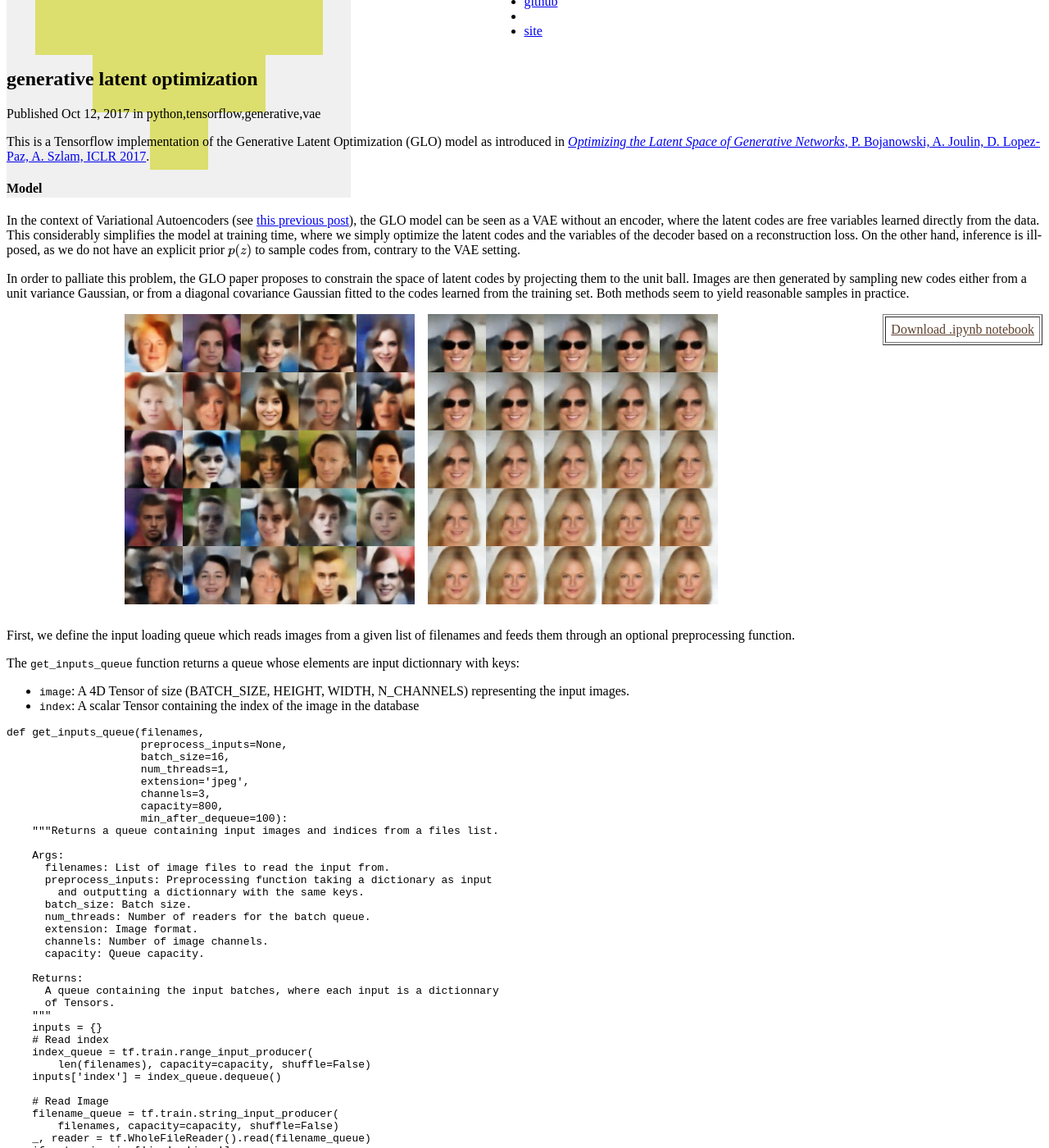
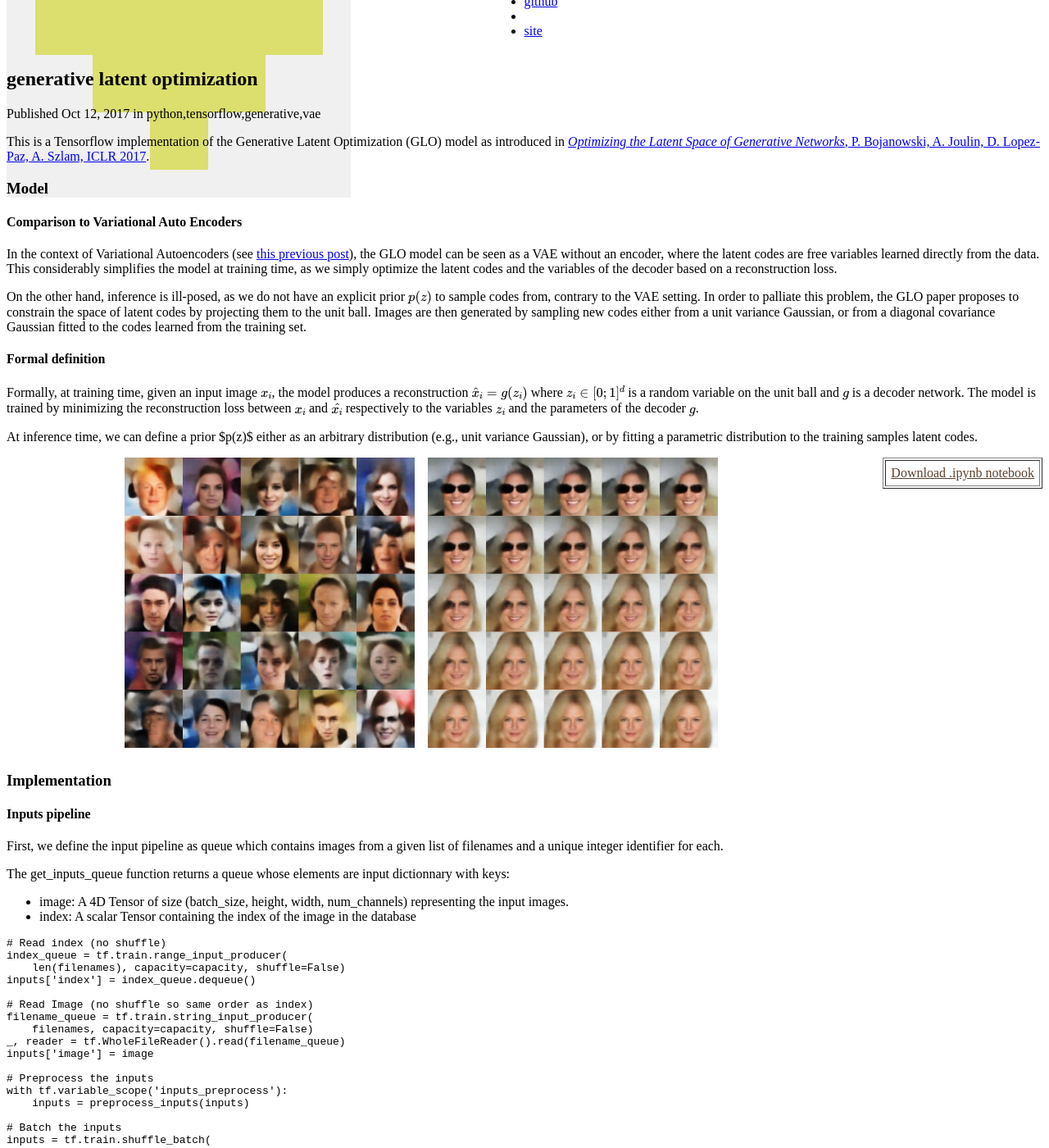
Before and after one commit to ameroyer/ameroyer.github.io, a Jekyll site: the page built from _posts/2017-10-12-glo.markdown, in a window 1280 px wide and 1400 px high, scrolled down 287 px. Shown: the whole window at 82% size. Built offline with Jekyll 4.4.1, drawn with Linux system fonts in a browser that asks for light colours; formulas are drawn with MathJax 3; some of the changed text lies outside the part shown.

Commit message:
updating glo post

````diff
--- a/_posts/2017-10-12-glo.markdown
+++ b/_posts/2017-10-12-glo.markdown
@@ -9,13 +9,19 @@ thumb: /images/thumbs/glo.jpg
 This is a Tensorflow implementation of the Generative Latent Optimization (GLO) model as introduced in <a href="https://arxiv.org/abs/1707.05776" target="_blank"><i>Optimizing the Latent Space of Generative Networks</i>, P. Bojanowski, A. Joulin, D. Lopez-Paz, A. Szlam, ICLR 2017</a>.
 
 
-#### Model
+### <i class="fa fa-edit"></i> Model
 
+#### Comparison to Variational Auto Encoders
 In the context of Variational Autoencoders (see <a href="/python,/tensorflow,/generative,/vae/2017/10/01/vae.html" target="_blank">this previous post</a>), the GLO model can be seen as a VAE without an encoder, where the latent codes are free variables learned directly from the data.
-This considerably simplifies the model at training time, where we simply optimize the latent codes and the variables of the decoder based on a reconstruction loss. On the other hand, inference is ill-posed, as we do not have an explicit prior $$p(z)$$ to sample codes from, contrary to the VAE setting.
+This considerably simplifies the model at training time, as we simply optimize the latent codes and the variables of the decoder based on a reconstruction loss.
 
-In order to palliate this problem, the GLO paper proposes to constrain the space of latent codes by projecting them to the unit ball. Images are then generated by sampling new codes either from a unit variance Gaussian, or from a diagonal covariance Gaussian fitted to the codes learned from the training set. Both methods seem to yield reasonable samples in practice.
+On the other hand, inference is ill-posed, as we do not have an explicit prior $$p(z)$$ to sample codes from, contrary to the VAE setting. In order to palliate this problem, the GLO paper proposes to constrain the space of latent codes by projecting them to the unit ball. Images are then generated by sampling new codes either from a unit variance Gaussian, or from a diagonal covariance Gaussian fitted to the codes learned from the training set.
 
+#### Formal definition
+Formally, at training time, given an input image $$x_i$$, the model produces a reconstruction $$\hat{x}_i = g(z_i)$$ where $$z_i \in [0; 1]^d$$ is a random variable on the unit ball and $$g$$ is a decoder network.
+The model is trained by minimizing the reconstruction loss between $$x_i$$ and $$\hat{x_i}$$ respectively to the variables $$z_i$$ and the parameters of the decoder $$g$$.
+
+At inference time, we can define a prior $p(z)$ either as an arbitrary distribution (e.g., unit variance Gaussian), or by fitting a parametric distribution to the training samples latent codes.
 
 <div style="width:20%; float:right">
 <table border="1" cellpadding="6" align="right">
@@ -29,168 +35,107 @@ In order to palliate this problem, the GLO paper proposes to constrain the space
 <img src='/notebooks/2017_10_12_GLO/interpolated_grid_960001.jpg' style="width:35%">
 </div>
 
+### <i class="fa fa-wrench"></i> Implementation
 
-First, we define the input loading queue which reads images from a given list of filenames and feeds them through an optional preprocessing function.
+#### Inputs pipeline
 
-The `get_inputs_queue` function returns a queue whose elements are input dictionnary with keys:
+First, we define the input pipeline as queue which contains images from a given list of filenames and a unique integer identifier for each.
 
-  * `image`: A 4D Tensor of size (BATCH_SIZE, HEIGHT, WIDTH, N_CHANNELS) representing the input images.
-  * `index`: A scalar Tensor containing the index of the image in the database
+The <span class="inline-code">get_inputs_queue</span> function returns a queue whose elements are input dictionnary with keys:
+
+  * <span class="inline-code">image</span>: A 4D Tensor of size <span class="inline-code">(batch_size, height, width, num_channels)</span> representing the input images.
+  * <span class="inline-code">index</span>: A scalar Tensor containing the index of the image in the database
 
 
 ```python
-def get_inputs_queue(filenames,
-                     preprocess_inputs=None,
-                     batch_size=16,
-                     num_threads=1,
-                     extension='jpeg',
-                     channels=3,
-                     capacity=800,
-                     min_after_dequeue=100):
-    """Returns a queue containing input images and indices from a files list.
+# Read index (no shuffle)
+index_queue = tf.train.range_input_producer(
+    len(filenames), capacity=capacity, shuffle=False)
+inputs['index'] = index_queue.dequeue()
 
-    Args:
-      filenames: List of image files to read the input from.
-      preprocess_inputs: Preprocessing function taking a dictionary as input
-        and outputting a dictionnary with the same keys.
-      batch_size: Batch size.
-      num_threads: Number of readers for the batch queue.
-      extension: Image format.
-      channels: Number of image channels.
-      capacity: Queue capacity.
+# Read Image (no shuffle so same order as index)
+filename_queue = tf.train.string_input_producer(
+    filenames, capacity=capacity, shuffle=False)
+_, reader = tf.WholeFileReader().read(filename_queue)
+inputs['image'] = image
 
-    Returns:
-      A queue containing the input batches, where each input is a dictionnary
-      of Tensors.
-    """
-    inputs = {}
-    # Read index
-    index_queue = tf.train.range_input_producer(
-        len(filenames), capacity=capacity, shuffle=False)
-    inputs['index'] = index_queue.dequeue()
+# Preprocess the inputs
+with tf.variable_scope('inputs_preprocess'):
+    inputs = preprocess_inputs(inputs)
 
-    # Read Image
-    filename_queue = tf.train.string_input_producer(
-        filenames, capacity=capacity, shuffle=False)
-    _, reader = tf.WholeFileReader().read(filename_queue)
-    if extension in ['jpg', 'jpeg']:
-        image = tf.image.decode_jpeg(reader, channels=channels, name='decoder')
-    else:
-        print('%s unimplemented' % extension)
-    inputs['image'] = image
-
-    # Preprocess the inputs
-    if preprocess_inputs is not None:
-        with tf.variable_scope('inputs_preprocess'):
-            inputs = preprocess_inputs(inputs)
-
-    # Batch the inputs
-    inputs = tf.train.shuffle_batch(inputs, batch_size, capacity,
-                                    min_after_dequeue,
-                                    num_threads=num_threads,
-                                    name='inputs_batches_queue')
-    return inputs
+# Batch the inputs
+inputs = tf.train.shuffle_batch(
+   inputs, batch_size, capacity, min_after_dequeue)
 ```
 
-#### Encoder
 
-As mentionned, there is no encoder in GLO. We directly learn the code $$z(x)$$ as a free variable for each input training image $$x$$, without imposing a parametric form of the latent code distribution. This implies that the number of variables grows linearly with the number of data samples.  Additionally, the code space is constrained by projecting each code to the unit ball before feeding them to the decoder.
+#### Architecture
 
-The loss function reduces to a simple reconstruction loss term between the input and reconstructed images (here we use a simple mean squared error).
+As mentionned, there is no encoder in GLO. We directly learn the code $$z(x)$$ as a free variable for each input training image $$x$$, without imposing a parametric form of the latent code distribution. In particular, this implies that the number of variables grows linearly with the number of data samples.
 
-#### Decoder
+Additionally, the code space is constrained by projecting each code to the unit ball before feeding them to the decoder.
 
-  * *Inputs*: (batch **x** num_latent_dims)
-  * 1 deconvolution upscale the input to (batch **x** 4 **x** 4 **x** c)
+
+```python
+def project(z):
+   return z / tf.sqrt(tf.reduce_sum(z ** 2, axis=1, keep_dims=True))
+```
+
+
+For the decoder, I used a simple convolutional architecture with ReLU activations and batch normalization layers.
+
+
+  * *Inputs*:  <span class="inline-code">(batch,  num_latent_dims)</span>
+  * 1 deconvolution upscale the input to  <span class="inline-code">(batch, 4, 4, c)</span>
   * 5 deconvolutional blocks
     * transpose convolution, stride 2, kernel size 3
     * ReLU activation and Batch normalization
-  * *Outputs*: (batch **x** 128 **x** 128 **x** 3)
+  * *Outputs*:  <span class="inline-code">(batch, 128, 128, 3)</span>
 
 
 ```python
-def project(z, as_numpy=False):
-    """Project the input vector to the unit ball."""
-    if as_numpy:
-        return z / np.sqrt(np.sum(z ** 2, axis=1))[:, np.newaxis]
-    else:
-        return z / tf.sqrt(tf.reduce_sum(z ** 2, axis=1, keep_dims=True))
+with tf.variable_scope('decoder', reuse=reuse):
+   with slim.arg_scope([slim.conv2d_transpose], stride=2,
+                        weights_initializer=weights_initializer,
+                        activation_fn=activation_fn,
+                        normalizer_fn=normalizer_fn,
+                        normalizer_params=normalizer_params,
+                        padding='SAME'):
+        # Flattened input -> 4 x 4 patch
+        shape = latent_z.get_shape().as_list()
+        net = tf.reshape(latent_z, (shape[0], 1, 1, shape[1]))
+        net = slim.conv2d_transpose(net, num_filters[0], [4, 4], stride=1,
+                                    padding='VALID', scope='deconv1')
 
-def decoder(latent_z,
-            num_filters,
-            kernel_size=5,
-            activation_fn=tf.nn.relu,
-            normalizer_fn=slim.batch_norm,
-            normalizer_decay=0.99,
-            is_training=True,
-            reuse=False):
-    """ Simple convolutional decoder with deconvolutions and ReLU.
+        # Upscale via deconvolutions
+        for i, num_filter in enumerate(num_filters[1:]):
+            net = slim.conv2d_transpose(net, num_filter,
+	    	  			[kernel_size, kernel_size],
+                                        scope='deconv%d' % (i + 2))
 
-    Args:
-      latent_z: 2D Tensor representing the latent variable.
-      num_filters: Number of filters for each convolutional block.
-      activation_fn: Activation function. Defaults to elu.
-      normalizer_fn: Normalization function. Defaults to Batch norm. Set to
-          None for no normalization.
-      normalizer_decay: Decay for the normalization.
-      is_training: Whether the model is in training mode.
-      reuse: Whether to reuse the variables or not.
+        # Final deconvolution
+        net = slim.conv2d_transpose(net, 3, [3, 3], stride=2,
+                                    activation_fn=tf.nn.tanh,
+                                    normalizer_fn=None,
+                                    scope='deconv_out')
+```
 
-    Returns:
-      A 4D Tensor representing the output images
 
-    """
-    # Config
-    weights_initializer = tf.contrib.layers.xavier_initializer()
-    normalizer_params = {'is_training': is_training, 'decay': normalizer_decay, 'scale':True}
+#### Loss function
+Finally as mentionned previously, the loss function reduces to a simple reconstruction loss term between the input and reconstructed images (here we use a simple mean squared error).
 
-    # Network
-    with tf.variable_scope('decoder', reuse=reuse):
-        with slim.arg_scope([slim.conv2d_transpose], stride=2,
-                            weights_initializer=weights_initializer,
-                            activation_fn=activation_fn,
-                            normalizer_fn=normalizer_fn,
-                            normalizer_params=normalizer_params,
-                            padding='SAME'):
-            # Flattened input -> 4 x 4 patch
-            shape = latent_z.get_shape().as_list()
-            net = tf.reshape(latent_z, (shape[0], 1, 1, shape[1]))
-            net = slim.conv2d_transpose(net, num_filters[0], [4, 4],
-                                        stride=1,
-                                        padding='VALID',
-                                        scope='deconv1')
-            # Upscale via deconvolutions
-            for i, num_filter in enumerate(num_filters[1:]):
-                net = slim.conv2d_transpose(net, num_filter, [kernel_size, kernel_size],
-                                            scope='deconv%d' % (i + 2))
-
-            # Final deconvolution
-            net = slim.conv2d_transpose(net, 3, [3, 3],
-                                        stride=2,
-                                        activation_fn=tf.nn.tanh,
-                                        normalizer_fn=None,
-                                        scope='deconv_out')
-            return net
-
+```python
 def get_glo_loss(images, reconstructions, weight=1.0):
-    """Returns the GLO loss
-
-    Args:
-        images: Input images
-        reconstructions: Generated reconstructions
-    """
     return weight * tf.reduce_mean(tf.square(images - reconstructions))
 ```
 
-We're now ready for training. We first define hyperparameters for the model.
-During training, the latent codes are directly optimized and are stored as trainable Tensorflow variables that can be retrieved by slicing with the corresponding index. Due to the large size of the dataset (~ 200k samples in CelebA), the model requires a few epochs before starting to learn correct codes.
+
+#### Training
+We're now ready for training.
+During training, the latent codes are directly optimized and are stored as trainable Tensorflow variables in <span class="inline-code">codes</span>, that can be retrieved by slicing with the corresponding index. Due to the large size of the dataset (~ 200k samples in CelebA), the model requires a few epochs before starting to learn reasonable codes.
 
 ```python
 with tf.Graph().as_default():
-    ## Input images
-    filenames = glob.glob(os.path.join(BASE_DIR, '*.%s' % EXTENSION))
-    if NUM_SAMPLES > 0: filenames = filenames[:NUM_SAMPLES]
-
     ## latent codes
     codes = slim.variable('codes', dtype=tf.float32,
                           shape=(len(filenames), NUM_DIMS),
@@ -200,10 +145,7 @@ with tf.Graph().as_default():
     for i in range(NUM_GPUS):
         # inputs
         with tf.name_scope('inputs_%d' % (i + 1)):
-            inputs = get_inputs_queue(filenames,
-                                      preprocess_inputs,
-                                      batch_size=BATCH_SIZE,
-                                      extension=EXTENSION)
+            inputs = get_inputs_queue(BASE_DIR, batch_size=BATCH_SIZE)
 
         # outputs
         outputs = {}
@@ -211,8 +153,10 @@ with tf.Graph().as_default():
             with tf.device('/gpu:%d' % i):
                 # retrieve code
                 outputs['code'] = tf.gather(codes, inputs['index'])
+
                 # project code
                 outputs['code'] = project(outputs['code'])
+
                 # decode
                 outputs['reconstruction'] = decoder(
                     outputs['code'],
@@ -237,76 +179,18 @@ with tf.Graph().as_default():
     update_ops = tf.get_collection(tf.GraphKeys.UPDATE_OPS)
     train_op = tf.group(train_op, *update_ops)
 
-    # Multi:gpu Track the moving averages of all trainable variables.
-    if NUM_GPUS > 1:
-        variable_averages = tf.train.ExponentialMovingAverage(0.9995, global_step)
-        variables_averages_op = variable_averages.apply(tf.trainable_variables())
-        # Group all updates to into a single train op.
-        train_op = tf.group(train_op, variables_averages_op)
-
-    ## Inference Network
-    with tf.name_scope('sampled_unit'):
-        sampled_z = tf.random_normal((BATCH_SIZE, NUM_DIMS))
-        sampled_z = project(sampled_z)
-        outputs['sampled_unit'] = decoder(sampled_z,
-                                          num_filters=NUM_DECODER_FILTERS,
-                                          is_training=False,
-                                          reuse=True)
-    with tf.name_scope('sampled_fitted'):
-        z_means, z_vars = tf.nn.moments(codes, axes=(0,))
-        z_means = tf.expand_dims(z_means, 0)
-        z_vars = tf.expand_dims(z_vars, 0)
-        sampled_z = tf.random_normal((BATCH_SIZE, NUM_DIMS))
-        sampled_z = z_means + sampled_z * tf.sqrt(z_vars)
-        sampled_z = project(sampled_z)
-        outputs['sampled_fitted'] = decoder(sampled_z,
-                                            num_filters=NUM_DECODER_FILTERS,
-                                            is_training=False,
-                                            reuse=True)
-    with tf.name_scope('interpolated'):
-        indx = np.random.randint(0, len(filenames), size=2)
-        sampled_z_1 = tf.expand_dims(tf.gather(
-            codes, tf.random_uniform((), maxval=len(filenames), dtype=tf.int32)), 1)
-        sampled_z_2 = tf.expand_dims(tf.gather(
-            codes, tf.random_uniform((), maxval=len(filenames), dtype=tf.int32)), 1)
-        coeffs = np.linspace(0., 1., NUM_ROWS * NUM_ROWS)
-        sampled_z = sampled_z_1 * coeffs + sampled_z_2 * (1 - coeffs)
-        sampled_z = tf.transpose(sampled_z, (1, 0))
-        sampled_z = project(sampled_z)
-        outputs['interpolated'] = decoder(sampled_z,
-                                          num_filters=NUM_DECODER_FILTERS,
-                                          is_training=False,
-                                          reuse=True)
-
-    ## Additional Summaries
-    add_glo_summaries(inputs, outputs, num_rows=NUM_ROWS)
-    add_glo_config_summary()
-
     ## Launch the training session
     try:
-        global_step_ = 0
-        LOG_DIR = os.path.join(BASE_LOG_DIR, EXP_NAME, datetime.now().strftime("%m-%d_%H-%M"))
         with get_monitored_training_session() as sess:
-            while not sess.should_stop():
-                # If save images
-                if (global_step_ + 1) % SAVE_IMAGES_STEPS == 0:
-                    out_ = sess.run([global_step, loss, train_op] +
-                                    [outputs[k] for k in SAVE_IMAGES_KEYS])
-                    global_step_, loss_ = out_[0], out_[1]
-                    for k, img in zip(SAVE_IMAGES_KEYS, out_[3:]):
-                        scipy.misc.imsave(
-                            os.path.join(LOG_DIR, 'images',
-                                         '%s_%d.jpg' % (k, global_step_ + 1)),
-                            img[0])
-                # Normal step
-                else:
-                    global_step_,loss_, _ = sess.run([global_step, loss, train_op])
-                print('\rStep %d: %.3f' % (global_step_, loss_), end='')
+            global_step_,loss_, _ = sess.run([global_step, loss, train_op])
+            print('\rStep %d: %.3f' % (global_step_, loss_), end='')
     except KeyboardInterrupt:
         print('\nInterrupted at step %d' % global_step_)
 ```
 
 #### Results
+
+After training the model for some time on the CelebA dataset, I obtain the following results (reconstructions, samples and interpolation). Now that the latent code distribution is not constrained, the samples are visually crisper than the ones generated from a vanilla VAE. However the sampling process is not as well justified.
 
 <div style="text-align: center">
 <img src="/notebooks/2017_10_12_GLO/output_12_1.png">
````
Also changed, not shown: other parts of _posts/2017-10-12-glo.markdown (+0 -2 lines), _posts/2017-10-01-vae.markdown (+43 -44 lines), css/main.scss (+4 -4 lines), 1 other file.
